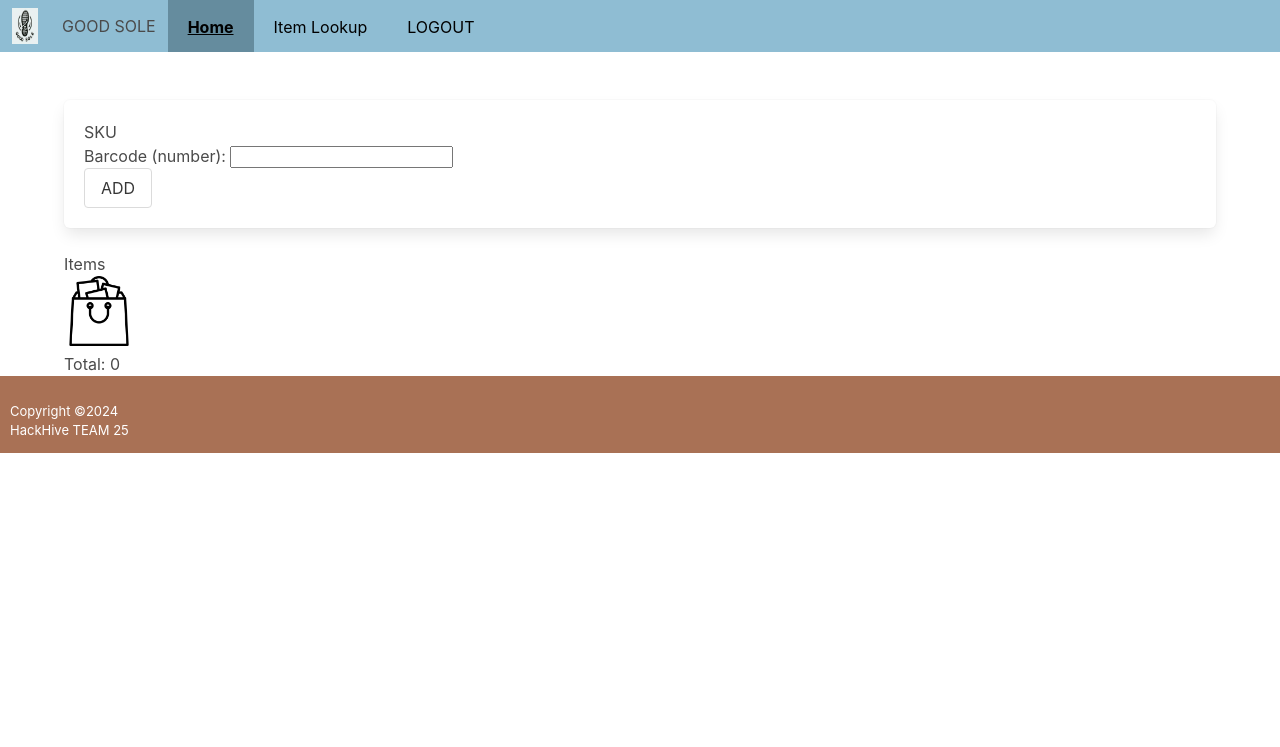
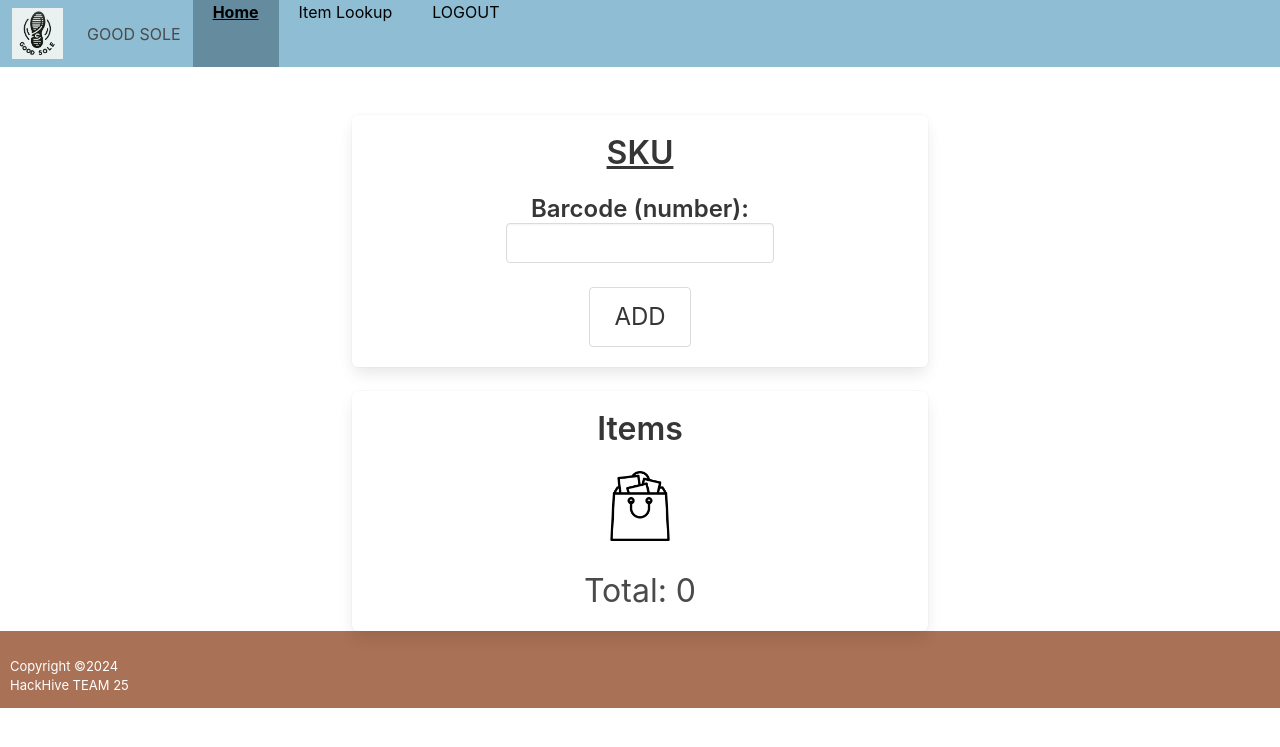
Before and after one commit to jesscleish/hackhive2024, a Flask app: page /employee in a window 1280 px wide. Shown: the top 747 px of the page. Run offline with Flask 3, Linux system fonts and the light colour scheme; some libraries are stand-ins or nearby versions.

Commit message:
nav fixes

```diff
--- a/app.py
+++ b/app.py
@@ -162,12 +162,10 @@ def login():
     if username == "admin" and password == "admin":
         session['user'] = 1
         return render_template('admin/home.html')
-
-    if username == "" and password == "":
+    elif username == "" and password == "":
         session['user'] = 1
         return render_template('admin/home.html')
-
-    if username == "emp" and password == "emp":
+    elif username == "emp" and password == "emp":
         session['user'] = 0
         return render_template('employee/home.html')
 
--- a/static/custom.css
+++ b/static/custom.css
@@ -22,9 +22,16 @@
 {
     padding-left: 20px;
     padding-right: 20px;
-    padding-top: 15px;
+
+    vertical-align: center;
+    horiz-align: center;
 }
 
+.center2 {
+    margin: auto;
+    width: 50%;
+    text-align: center;
+}
 
 .header2{
     text-align: center;
@@ -111,3 +118,10 @@
     font-size: small;
     color: white;
 }
+
+.input2{
+    max-width: 50%;
+}
+label{
+    color: black;
+}
--- a/templates/admin/base.html
+++ b/templates/admin/base.html
@@ -14,7 +14,7 @@
 <body>
 <nav class="navbar bckBlue">
     <div class="navbar-brand">
-      <img class="navbar-item" src="../../static/images/logo.jpeg" width="50" height="85">
+      <img class="navbar-item" src="../../static/images/logo.jpeg" width="75" height="85">
       <p class="navbar-item">GOOD SOLE</p>
   </div>
 {% block navigation %}
--- a/templates/employee/base.html
+++ b/templates/employee/base.html
@@ -15,7 +15,7 @@
 <body>
 <nav class="navbar bckBlue">
     <div class="navbar-brand">
-      <img class="navbar-item" src="../../static/images/logo.jpeg" width="50" height="85">
+      <img class="navbar-item" src="../../static/images/logo.jpeg" width="75" height="85">
       <p class="navbar-item">GOOD SOLE</p>
   </div>
 {% block navigation %}
--- a/templates/employee/home.html
+++ b/templates/employee/home.html
@@ -8,17 +8,17 @@
 
 {% block pos %}
     <div class="container">
-        <div class="barcode box center">
-            <h3>SKU</h3>
-            <form action="">
-                <label for="barcode">Barcode (number):</label>
-                <input type="number" id="barcode" name="barcode" class="barcode"><br>
-                <input class="button" type="button" value="ADD" onclick="addItem()">
+        <div class="barcode box center2">
+            <h2 class="center2 title is-3"><u>SKU</u></h2>
+            <form class="center2" action="">
+                <label class="title is-4" for="barcode">Barcode (number):</label>
+                <input type="number" id="barcode" name="barcode" class="input"><br><br>
+                <input class="button is-large" type="button" value="ADD" onclick="addItem()">
                 <!-- probably need to append to lists onclick, and add value to total -->
             </form>
         </div>
-    <div>
-        <h4>Items</h4>
+    <div class="box center2">
+        <h4 class="center2 title is-3">Items</h4>
         <img src="../../static/images/shopping-bag.png" width="70">
 
         <ul>
@@ -28,8 +28,8 @@
                 count +=1
             {% endfor %}
         </ul>
-
-        <p>Total: <span id="total_price">0</span></p>
+        <br>
+        <p class="subtitle is-3">Total: <span id="total_price">0</span></p>
     </div>
     </div>
     <div class="barcode"></div>
```
Also changed, not shown: templates/login.html (+5 -5 lines).
